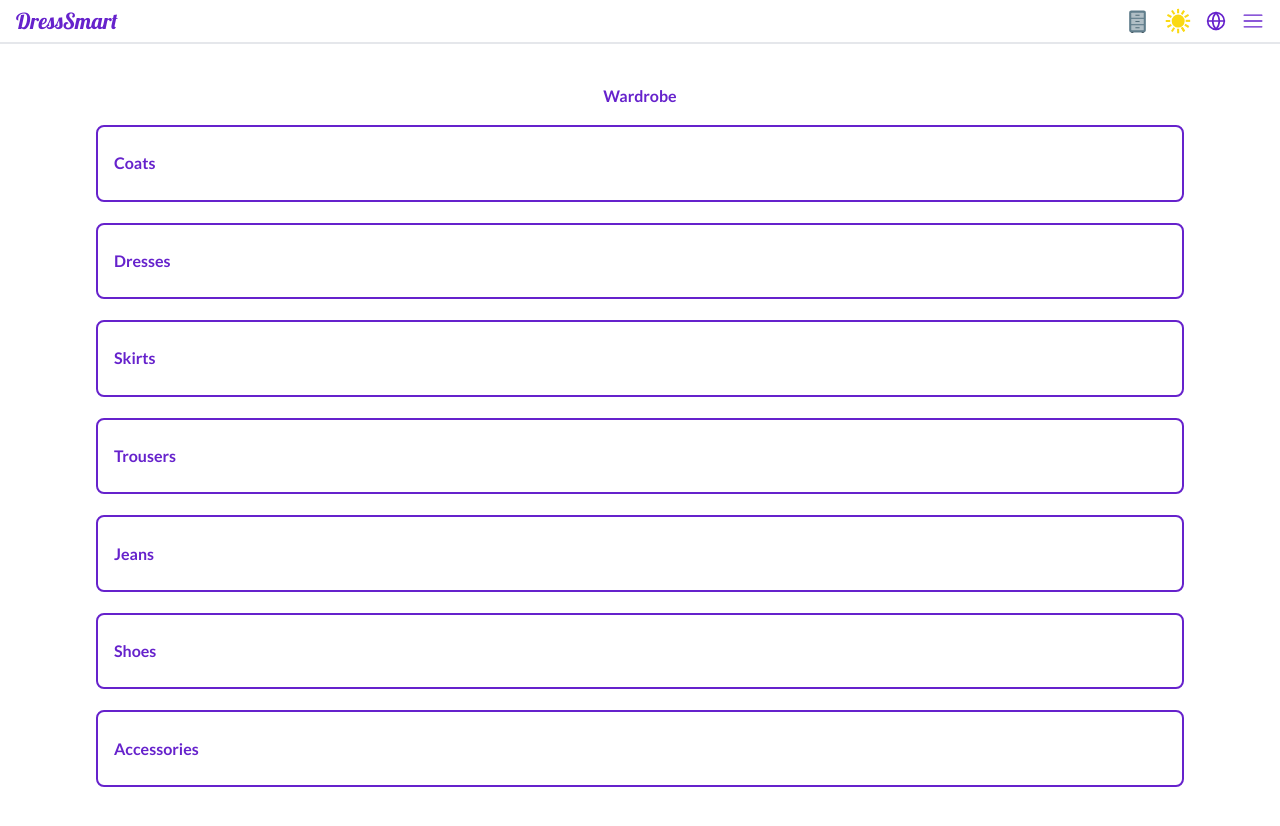
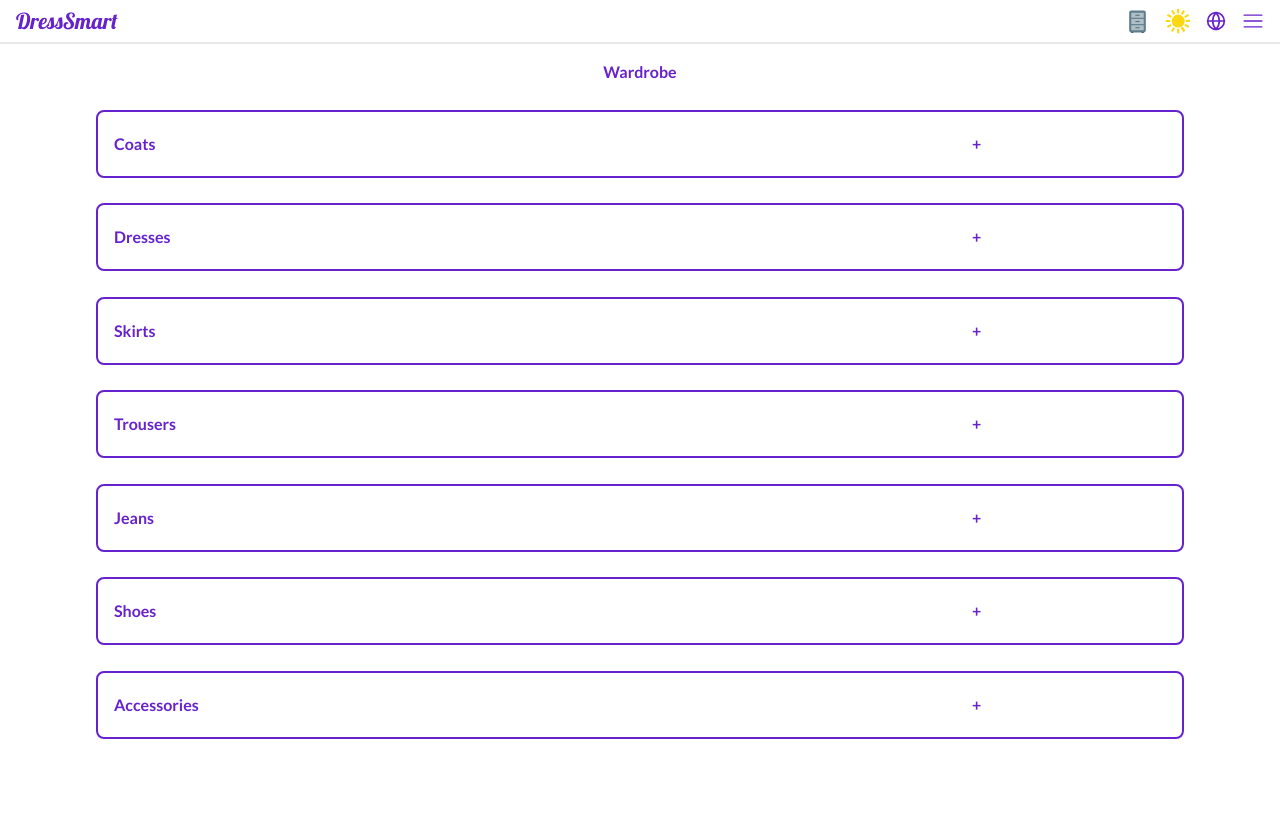
Before and after one commit to Xiaoru-Sun/dress-smart-fe, a React (Vite) app: page /wardrobe in a window 1280 px wide. Shown: the top 826 px of the page. Built offline with nearby package versions, Linux system fonts and the light colour scheme.

Commit message:
adds detect click outside to close subcategory dropdown

```diff
--- a/src/components/CategoryCard.tsx
+++ b/src/components/CategoryCard.tsx
@@ -1,14 +1,57 @@
+import { useEffect, useRef, useState } from "react";
+
 type CategoryCardProp = {
-  categoryObject: { category: string };
+  categoryObject: { category: string; subCategory: string[] };
 };
 
 const CategoryCard = ({ categoryObject }: CategoryCardProp) => {
+  const [toggled, setToggled] = useState<boolean>(false);
+  const handleToggle = () => {
+    setToggled(!toggled);
+  };
+
+  const dropDownRef = useRef(null);
+
+  useEffect(() => {
+    const handler = (e) => {
+      console.log("target", e.target);
+      if (dropDownRef.current) {
+        if (!dropDownRef.current.contains(e.target)) {
+          setToggled(false);
+        }
+      }
+    };
+    document.addEventListener("click", handler);
+    return () => {
+      document.removeEventListener("click", handler);
+    };
+  }, []);
+
   return (
     <>
-      <div className="ml-4 text-secondary font-semibold">
-        {categoryObject.category}
+      <div
+        className="w-[80%] flex flex-col items-start justify-center"
+        ref={dropDownRef}
+      >
+        <button
+          className="w-full h-full flex justify-between ml-4 text-secondary font-semibold"
+          onClick={handleToggle}
+        >
+          <span> {categoryObject.category}</span>
+          <span>{toggled ? "-" : "+"}</span>
+        </button>
       </div>
-      <div></div>
+
+      {categoryObject.subCategory.map((subCategoryObject, index) => {
+        return (
+          <div
+            className={`text-primary ${toggled ? "visible" : "hidden"}`}
+            key={index}
+          >
+            {subCategoryObject} {categoryObject.category}
+          </div>
+        );
+      })}
     </>
   );
 };
--- a/src/pages/Wardrobe.tsx
+++ b/src/pages/Wardrobe.tsx
@@ -1,27 +1,49 @@
+import { useEffect, useRef } from "react";
 import CategoryCard from "../components/CategoryCard";
 
 const Wardrobe = () => {
+  const dropDownRef = useRef(null);
+
+  const handler = (e) => {
+    console.log("target", e.target);
+    if (dropDownRef.current) {
+      if (!dropDownRef.current.contains(e.target)) {
+        setToggled(false);
+      }
+    }
+  };
+  useEffect(() => {
+    document.addEventListener("click", handler);
+    return () => {
+      document.removeEventListener("click", handler);
+    };
+  }, []);
+
   const wardrobeDummyData = [
     {
       id: 1,
       category: "Coats",
-      subCategory: ["Smart Coats", "Casual Coats", "Winter Coats"],
+      subCategory: ["Smart", "Casual", "Winter"],
     },
-    { id: 2, category: "Dresses" },
-    { id: 3, category: "Skirts" },
-    { id: 4, category: "Trousers" },
-    { id: 5, category: "Jeans" },
-    { id: 6, category: "Shoes" },
-    { id: 7, category: "Accessories" },
+    { id: 2, category: "Dresses", subCategory: ["Smart", "Casual", "Winter"] },
+    { id: 3, category: "Skirts", subCategory: ["Smart", "Casual", "Winter"] },
+    { id: 4, category: "Trousers", subCategory: ["Smart", "Casual", "Winter"] },
+    { id: 5, category: "Jeans", subCategory: ["Smart", "Casual", "Winter"] },
+    { id: 6, category: "Shoes", subCategory: ["Smart", "Casual", "Winter"] },
+    {
+      id: 7,
+      category: "Accessories",
+      subCategory: ["Smart", "Casual", "Winter"],
+    },
   ];
   return (
-    <div className="flex flex-col items-center justify-center w-full h-screen">
-      <h1 className="text-[16px] text-secondary font-bold">Wardrobe</h1>
-      <div className="h-[87%] flex flex-col w-[85%] justify-evenly ">
+    <div className="w-full h-screen flex flex-col items-center justify-start">
+      <h1 className="mt-4 text-[16px] text-secondary font-bold">Wardrobe</h1>
+      <div className="h-[85%] w-[85%] flex flex-col justify-evenly ">
         {wardrobeDummyData.map((categoryObject, index) => {
           return (
             <div
-              className="h-[11%] mt-1 mb-1 rounded-lg border-secondary border-solid border-2 flex items-center"
+              className="h-[10%] rounded-lg border-secondary border-solid border-2 flex items-center"
               key={index}
             >
               <CategoryCard categoryObject={categoryObject} />
```
